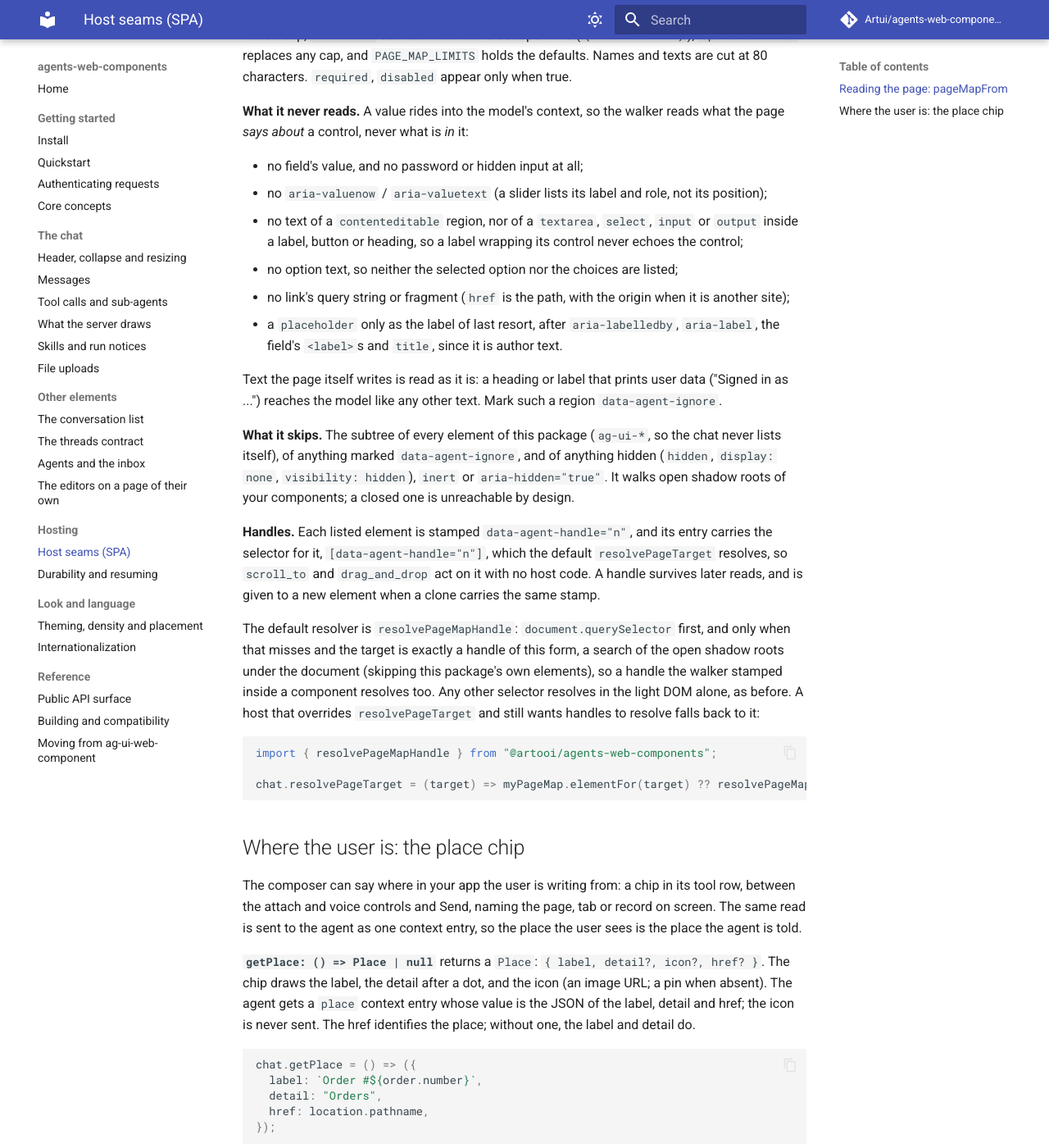
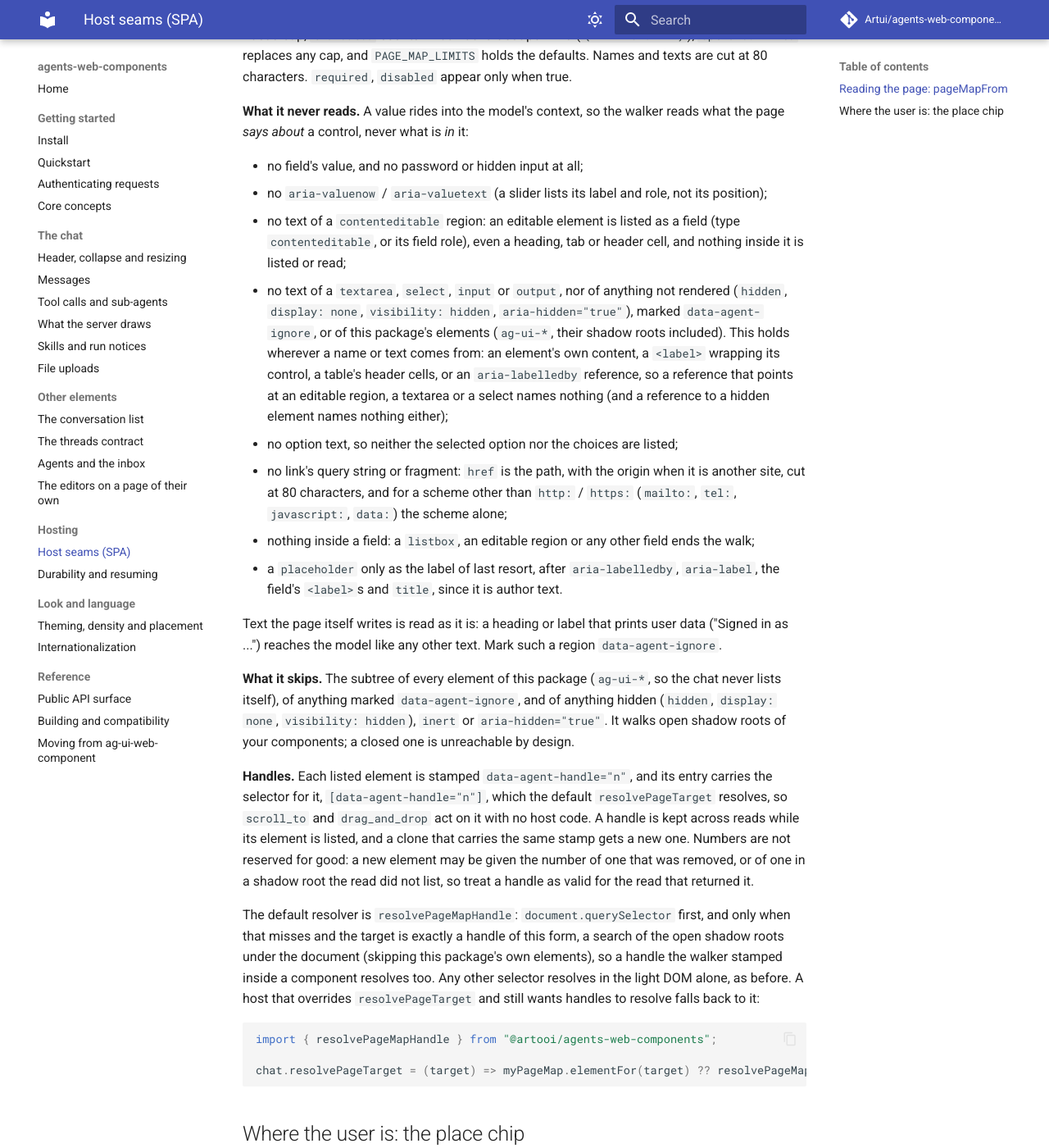
Before and after one commit to Artui/agents-web-components, an MkDocs documentation site: the page built from docs/host-seams.md, in a window 1280 px wide and 1400 px high, scrolled down 6494 px. Shown: the whole window at 82% size. Built offline with MkDocs 1.6.1 and Material for MkDocs 9.7.7, drawn with Linux system fonts in a browser that asks for light colours; comment, search, counter and statistics services are not loaded.

Commit message:
Close the page-map walker's privacy gaps
textOf now applies one exclusion to the node it starts from as well as
to everything under it: form controls and outputs, editable regions,
this package's elements and their shadow roots, opted-out and
unrendered elements. So no aria-labelledby reference, header cell or
heading can read a value. An editable element is classified as a field
before anything else, and nothing inside a field is walked. A link
outside http(s) gives its scheme alone, and an href is clipped. The
handle wording now says a handle is kept while its element is listed.

Co-Authored-By: Claude Opus 5.5 <noreply@anthropic.com>

```diff
--- a/docs/host-seams.md
+++ b/docs/host-seams.md
@@ -296,10 +296,21 @@ characters. `required`, `disabled` appear only when true.
 
 - no field's value, and no password or hidden input at all;
 - no `aria-valuenow` / `aria-valuetext` (a slider lists its label and role, not its position);
-- no text of a `contenteditable` region, nor of a `textarea`, `select`, `input` or `output` inside
-  a label, button or heading, so a label wrapping its control never echoes the control;
+- no text of a `contenteditable` region: an editable element is listed as a field (type
+  `contenteditable`, or its field role), even a heading, tab or header cell, and nothing inside it
+  is listed or read;
+- no text of a `textarea`, `select`, `input` or `output`, nor of anything not rendered
+  (`hidden`, `display: none`, `visibility: hidden`, `aria-hidden="true"`), marked
+  `data-agent-ignore`, or of this package's elements (`ag-ui-*`, their shadow roots included).
+  This holds wherever a name or text comes from: an element's own content, a `<label>` wrapping its
+  control, a table's header cells, or an `aria-labelledby` reference, so a reference that points at
+  an editable region, a textarea or a select names nothing (and a reference to a hidden element
+  names nothing either);
 - no option text, so neither the selected option nor the choices are listed;
-- no link's query string or fragment (`href` is the path, with the origin when it is another site);
+- no link's query string or fragment: `href` is the path, with the origin when it is another site,
+  cut at 80 characters, and for a scheme other than `http:` / `https:` (`mailto:`, `tel:`,
+  `javascript:`, `data:`) the scheme alone;
+- nothing inside a field: a `listbox`, an editable region or any other field ends the walk;
 - a `placeholder` only as the label of last resort, after `aria-labelledby`, `aria-label`, the
   field's `<label>`s and `title`, since it is author text.
 
@@ -313,8 +324,10 @@ components; a closed one is unreachable by design.
 
 **Handles.** Each listed element is stamped `data-agent-handle="n"`, and its entry carries the
 selector for it, `[data-agent-handle="n"]`, which the default `resolvePageTarget` resolves, so
-`scroll_to` and `drag_and_drop` act on it with no host code. A handle survives later reads, and is
-given to a new element when a clone carries the same stamp.
+`scroll_to` and `drag_and_drop` act on it with no host code. A handle is kept across reads while its
+element is listed, and a clone that carries the same stamp gets a new one. Numbers are not reserved
+for good: a new element may be given the number of one that was removed, or of one in a shadow root
+the read did not list, so treat a handle as valid for the read that returned it.
 
 The default resolver is `resolvePageMapHandle`: `document.querySelector` first, and only when that
 misses and the target is exactly a handle of this form, a search of the open shadow roots under the
```
Also changed, not shown: CHANGELOG.md (+9 -4 lines), 2 other files.
